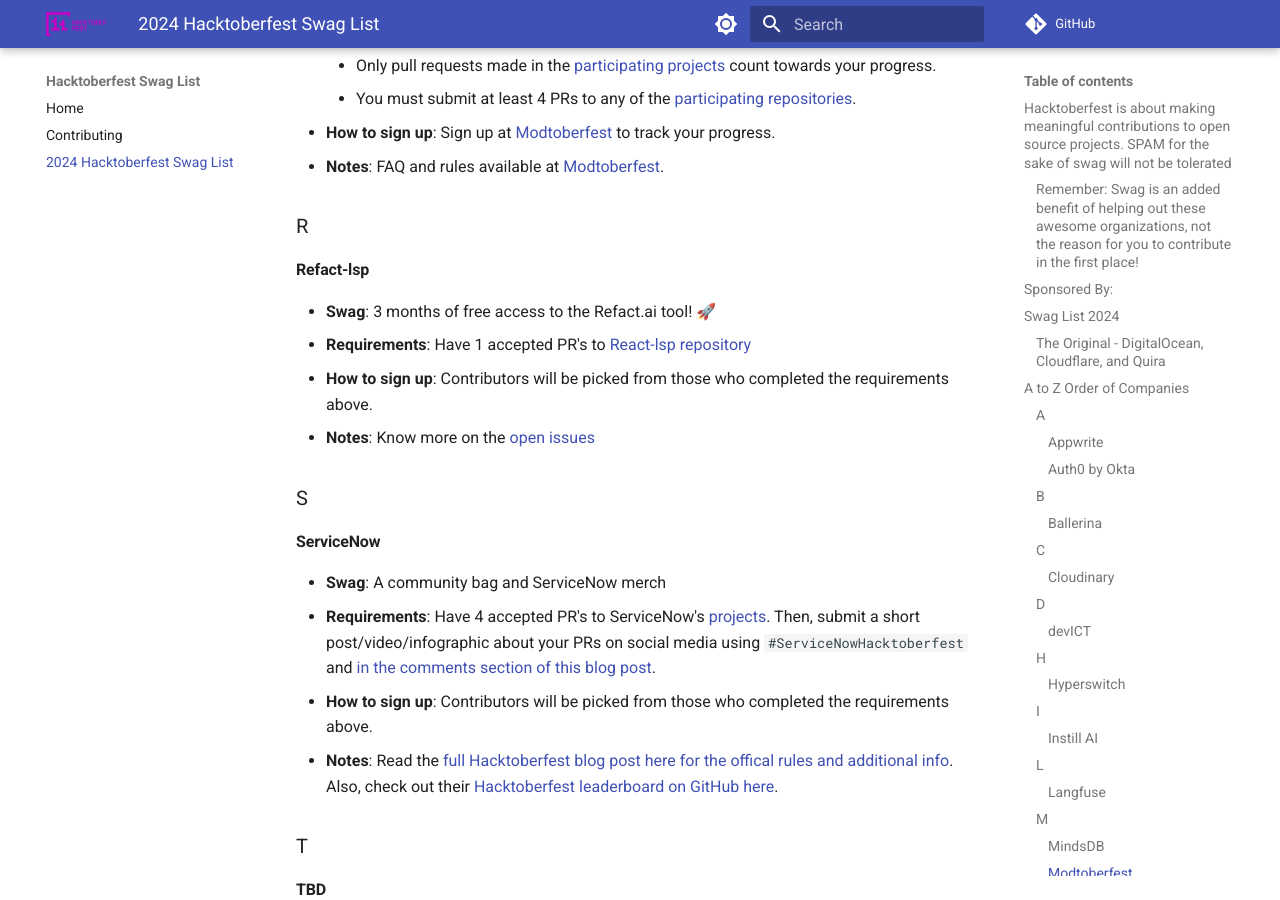
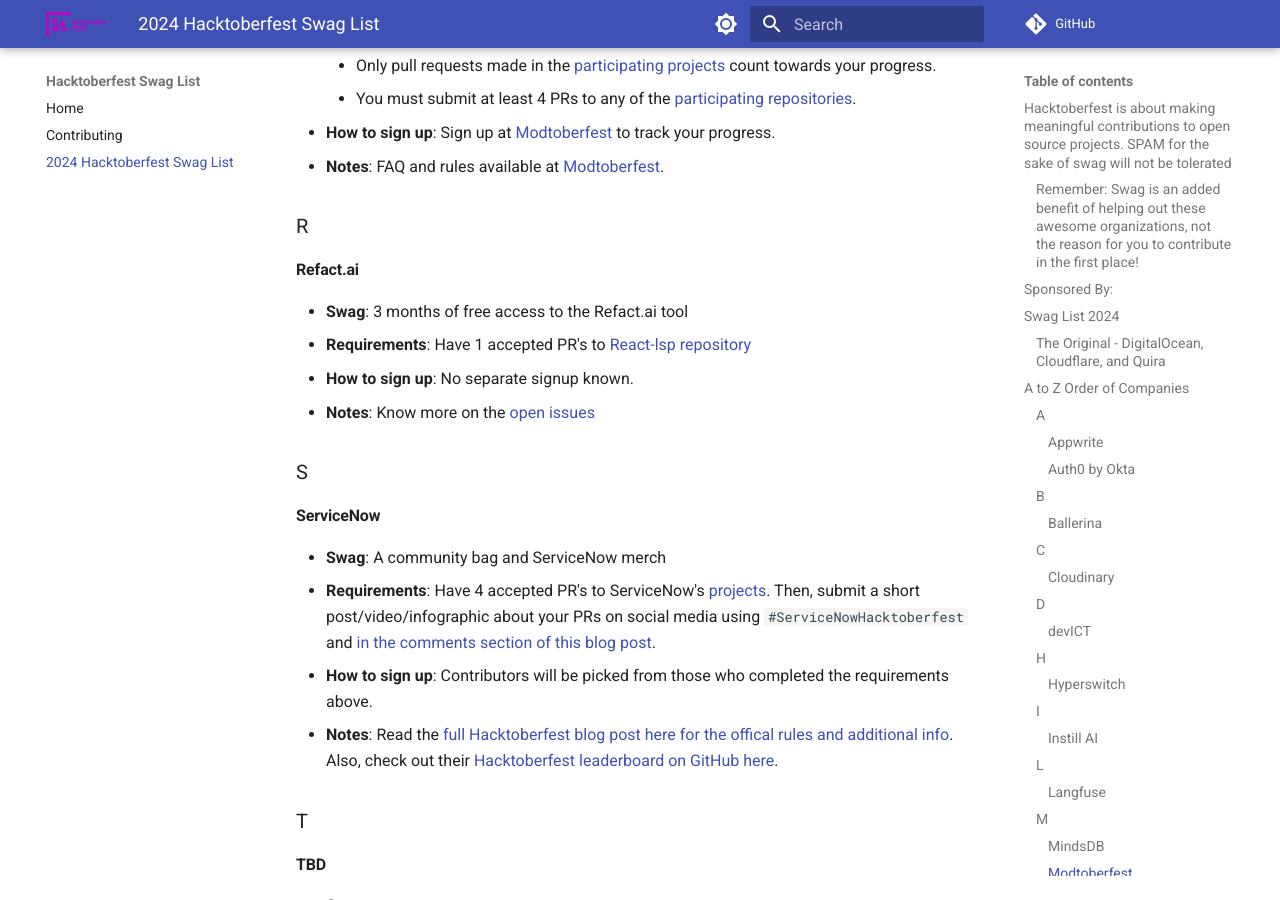
Before and after one commit to crweiner/hacktoberfest-swag-list, an MkDocs documentation site: the page built from docs/list.md, in a window 1280 px wide and 900 px high, scrolled down 4169 px. Built offline with MkDocs 1.6.1 and Material for MkDocs 9.7.7, drawn with Linux system fonts in a browser that asks for light colours; plug-ins that fetch from the network failed and are left out; comment, search, counter and statistics services are not loaded.

Commit message:
Refact.ai update

```diff
--- a/docs/list.md
+++ b/docs/list.md
@@ -134,10 +134,11 @@
 
 ### R
 
-#### **Refact-lsp**
-- **Swag**: 3 months of free access to the Refact.ai tool! 🚀
+#### **Refact.ai**
+
+- **Swag**: 3 months of free access to the Refact.ai tool
 - **Requirements**: Have 1 accepted PR's to [React-lsp repository](https://github.com/smallcloudai/refact-lsp)
-- **How to sign up**: Contributors will be picked from those who completed the requirements above.
+- **How to sign up**: No separate signup known.
 - **Notes**: Know more on the [open issues](https://github.com/smallcloudai/refact-lsp/issues)
 
 ### S
```
